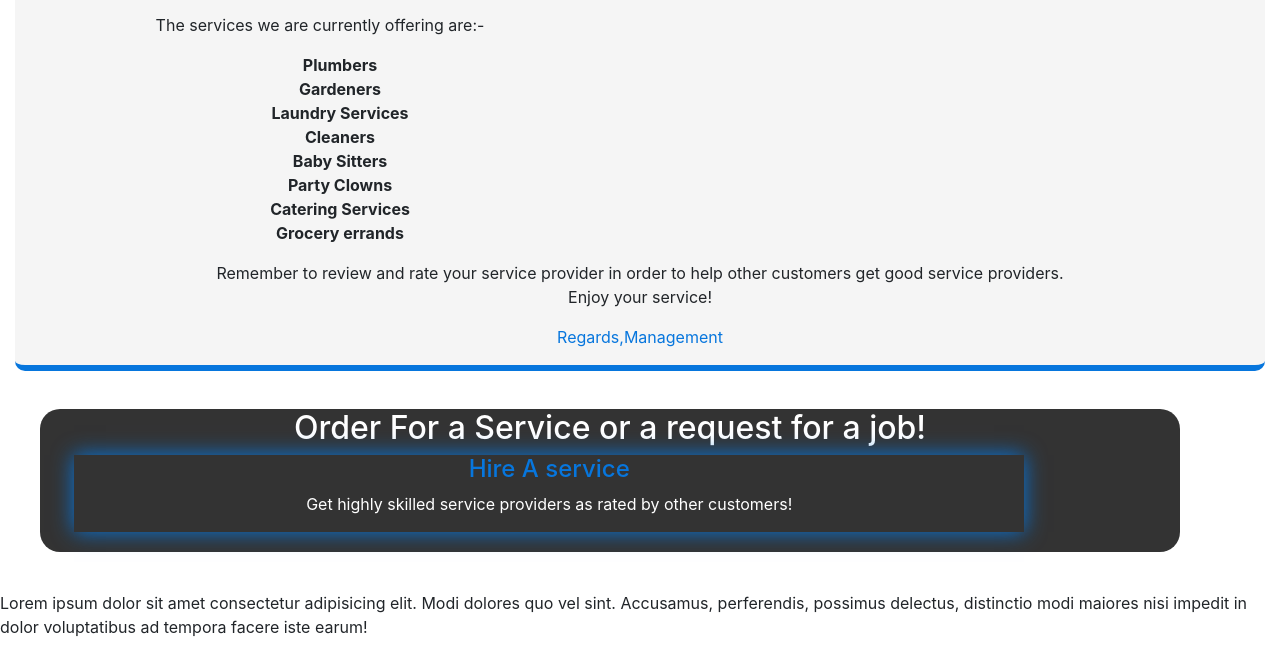
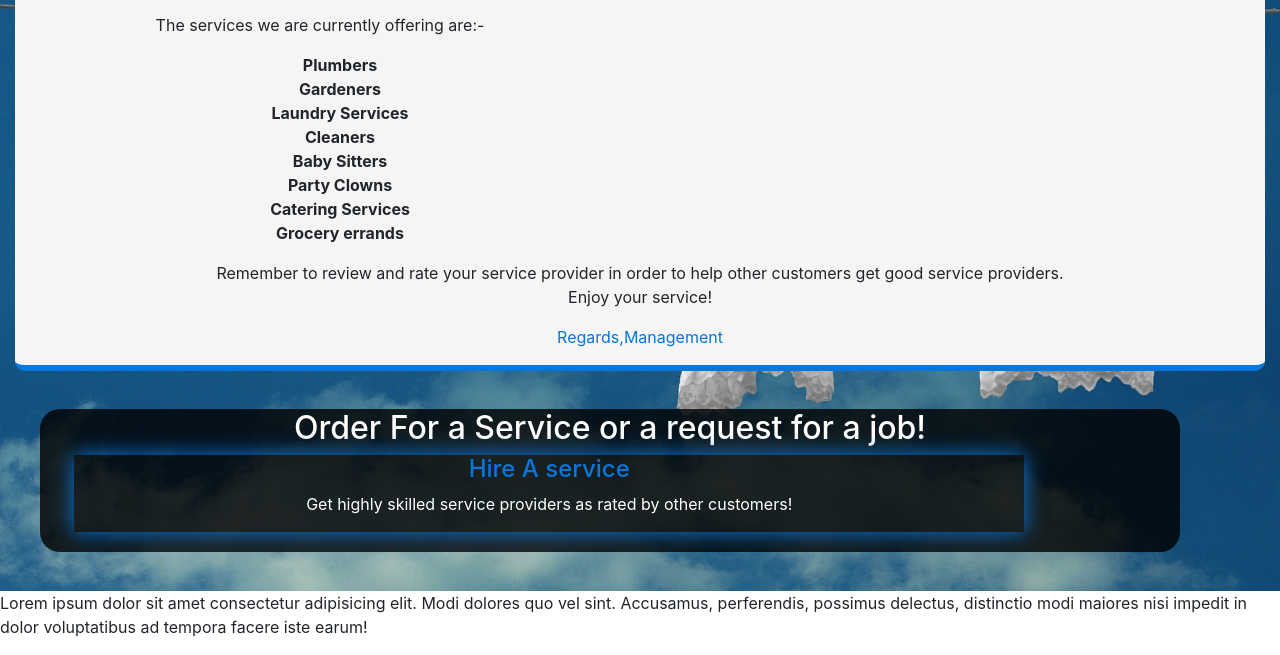
Before and after one commit to alvynah/my-Hussle, a plain HTML site: page pages/hire.html in a window 1280 px wide. Shown: the part 359-1014 px from the top of the page. Drawn offline with nearby package versions, Linux system fonts and the light colour scheme.

Commit message:
Add Services background image

```diff
--- a/css/hire.css
+++ b/css/hire.css
@@ -48,7 +48,7 @@ label {
 }
 
 #hireService {
-    background-image: url(../images/background-images/backgroundservices2.jpg);
+    background-image: url(../images/backgroundservices2.jpg);
     background-position: center center;
     background-size: cover;
     background-repeat: no-repeat;
```
